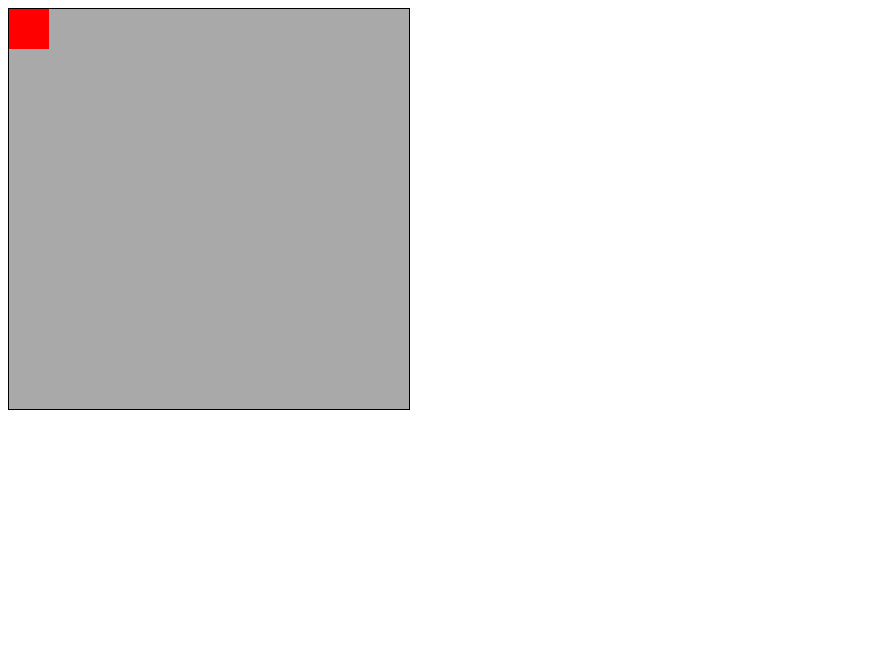
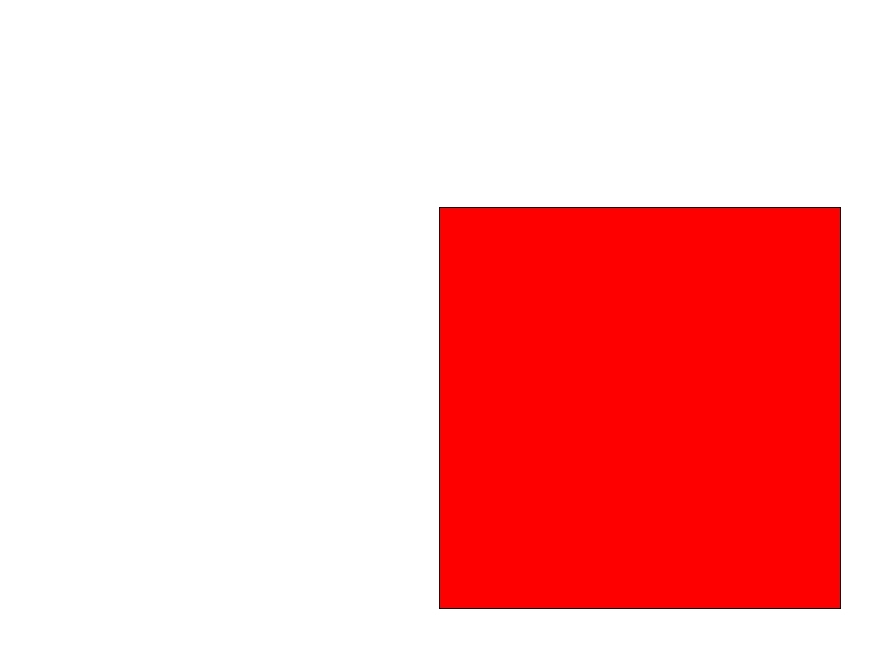
Before and after one commit to jonmcwest/minesweeper, a plain HTML site: page index.html in a window 1280 px wide. Shown: the whole page, without its empty margins (0-896 px from the left). Drawn offline with Linux system fonts and the light colour scheme.

Commit message:
grid creation script

```diff
--- a/index.html
+++ b/index.html
@@ -7,9 +7,7 @@
     <link rel="stylesheet" href="style.css" />
   </head>
   <body>
-    <div class="grid">
-      <div></div>
-    </div>
+    <div class="grid"></div>
     <script src="script.js"></script>
   </body>
 </html>
--- a/script.js
+++ b/script.js
@@ -1 +1,26 @@
-document.addEventListener('DOMContentLoaded', () => {});
+document.addEventListener('DOMContentLoaded', () => {
+  const grid = document.querySelector('.grid');
+  //Current Grid width in squares
+  let width = 10;
+  let squares = [];
+  let bombCount = 15;
+
+  //Create the play board
+  function createBoard() {
+    //creates array with random bombs
+    const bombsArray = Array(bombCount).fill('bomb');
+    const emptyArray = Array(width * width - bombCount).fill('safe');
+
+    for (let i = 0; i < width * width; i++) {
+      //create square div
+      const square = document.createElement('div');
+      //apply individual id to the square
+      square.setAttribute('id', i);
+      //places square div into grid when created
+      grid.appendChild(square);
+      //adds the create square into the squares array
+      squares.push(square);
+    }
+  }
+  createBoard();
+});
--- a/style.css
+++ b/style.css
@@ -1,3 +1,10 @@
+body {
+  height: 100vh;
+  display: flex;
+  align-items: center;
+  justify-content: center;
+}
+
 .grid {
   height: 400px;
   width: 400px;
@@ -12,3 +19,7 @@
   width: 40px;
   background-color: red;
 }
+
+.grid div:hover {
+  background-color: darkred;
+}
```
